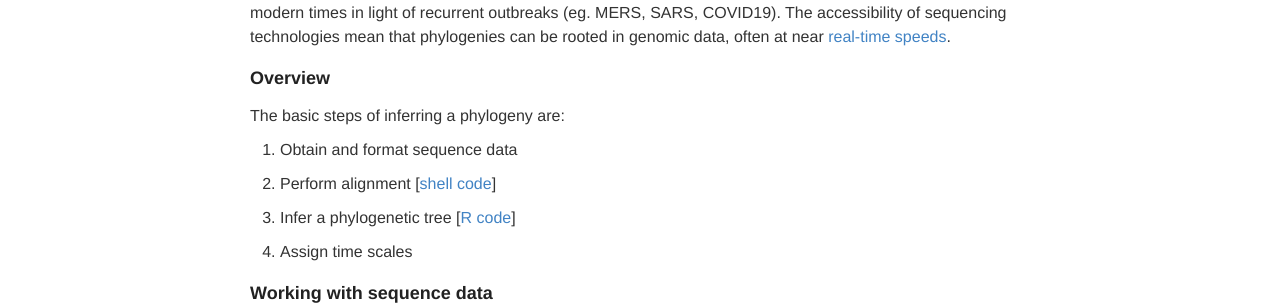
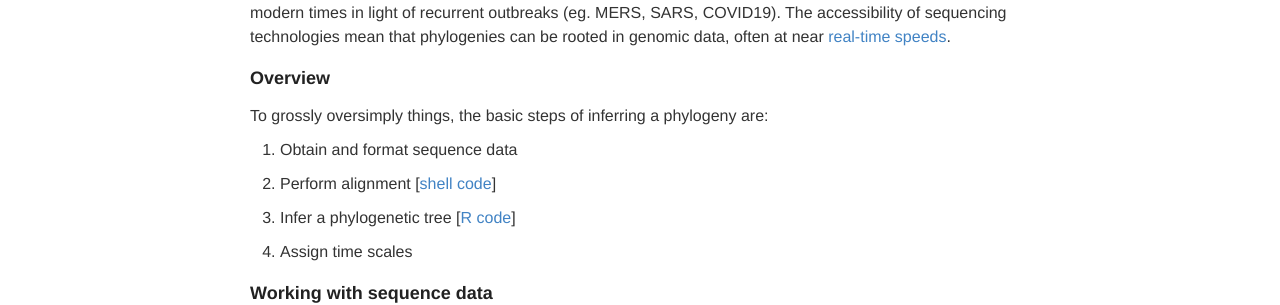
Before and after one commit to ptvan/ptvan.github.io, a Jekyll site: the page built from _posts/2020-04-11-inferring-phylogenies.md, in a window 1280 px wide. Shown: the part 282-587 px from the top of the page. Built offline with Jekyll 4.4.1, drawn with Linux system fonts in a browser that asks for light colours.

Commit message:
minor tweaks

```diff
--- a/_posts/2020-04-11-inferring-phylogenies.md
+++ b/_posts/2020-04-11-inferring-phylogenies.md
@@ -7,7 +7,7 @@ Besides fundamental scientific interest, the phylogeny of infectious pathogens i
 
 ### Overview
 
-The basic steps of inferring a phylogeny are:
+To grossly oversimply things, the basic steps of inferring a phylogeny are:
 
 1. Obtain and format sequence data
 
```
Also changed, not shown: _posts/2019-10-17-analyzing-networks.md (line endings or trailing spaces), _posts/2020-04-04-meta-analyses.md (line endings or trailing spaces).
